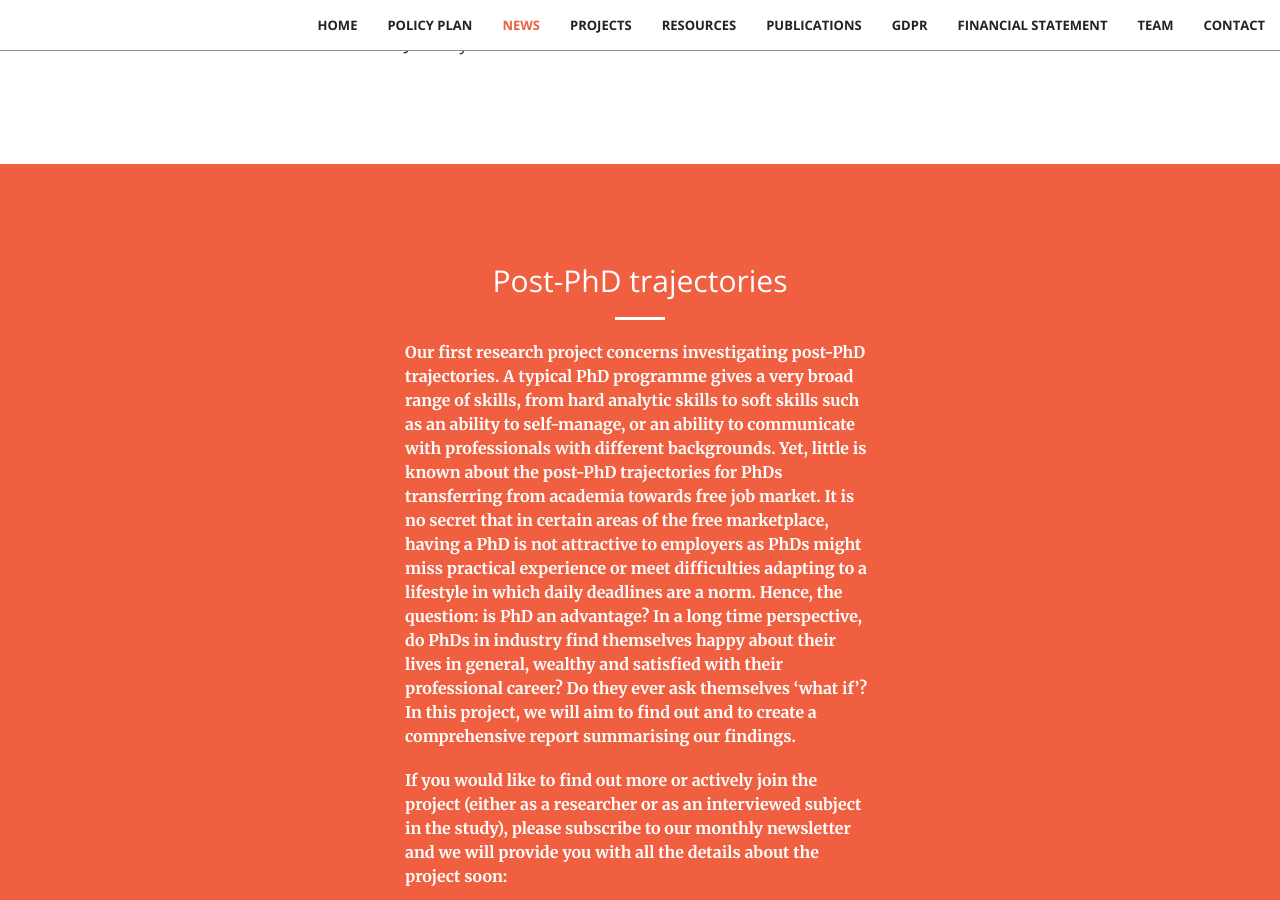
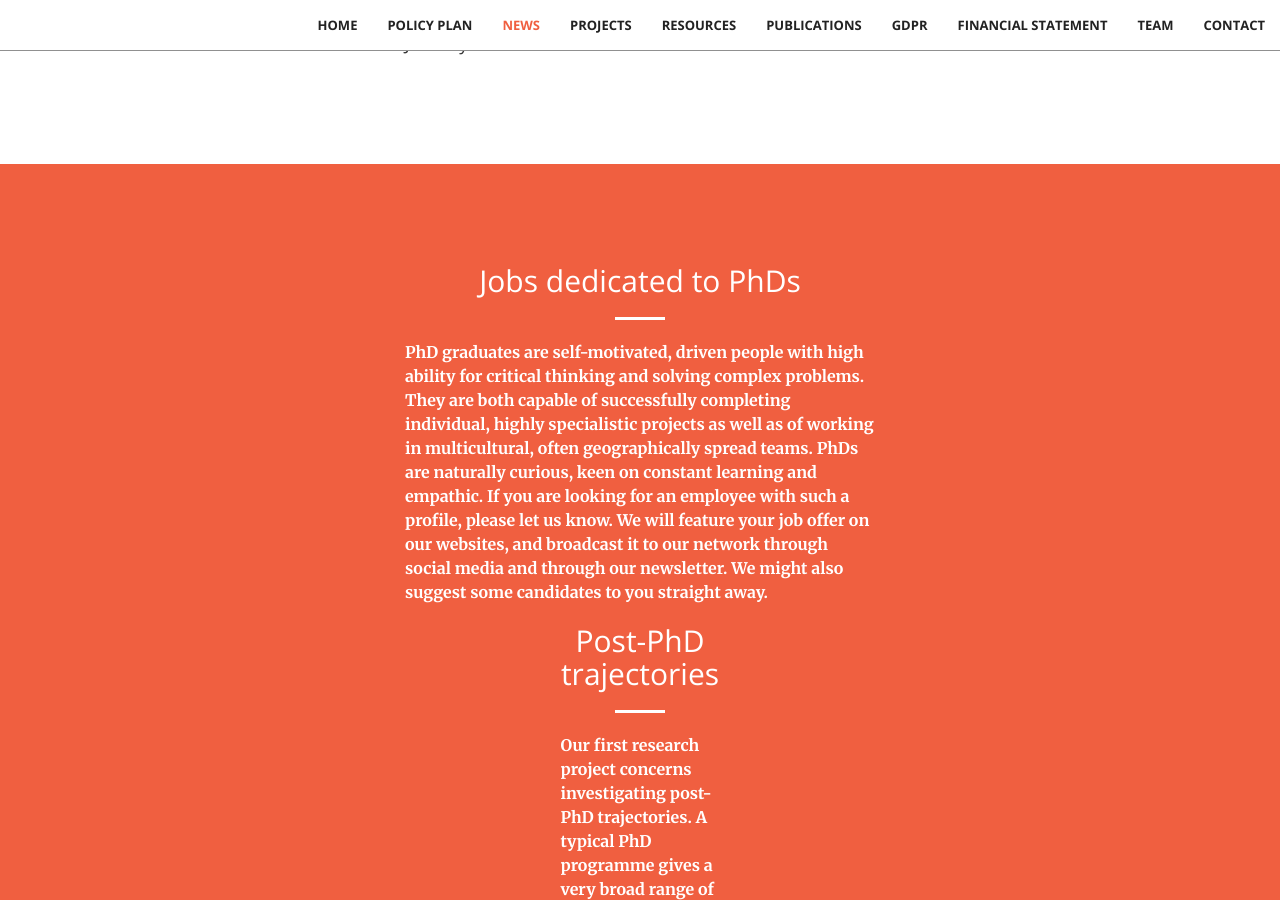
Before and after one commit to stichting-solaris/stichting-solaris.github.io, a Jekyll site: the page built from index.html, in a window 1280 px wide and 900 px high, scrolled down 22711 px. Built offline with Jekyll 4.4.1, drawn with Linux system fonts in a browser that asks for light colours.

Commit message:
Update projects.html

```diff
--- a/_includes/projects.html
+++ b/_includes/projects.html
@@ -6,6 +6,20 @@
 <section class="bg-primary" id="projects">
     <div class="container">
         <div class="row">
+
+            <div class="col-lg-8 col-lg-offset-2 text-center">
+              <h2 class="section-heading">Jobs dedicated to PhDs</h2>
+                <hr class="light">
+              <div class="col-lg-8 col-lg-offset-2 text-left">
+              <p>PhD graduates are self-motivated, driven people with high ability for critical thinking and solving complex problems.
+                  They are both capable of successfully completing
+                  individual, highly specialistic projects as well as of working in multicultural, often geographically spread teams.
+                  PhDs are naturally curious, keen on constant learning and empathic.
+                  If you are looking for an employee with such a profile,
+                  please let us know. We will feature your job offer on our websites, and broadcast it to our network through
+                  social media and through our newsletter. We might also suggest some candidates to you straight away.</p>
+
+
             <div class="col-lg-8 col-lg-offset-2 text-center">
               <h2 class="section-heading">Post-PhD trajectories</h2>
                 <hr class="light">
```
